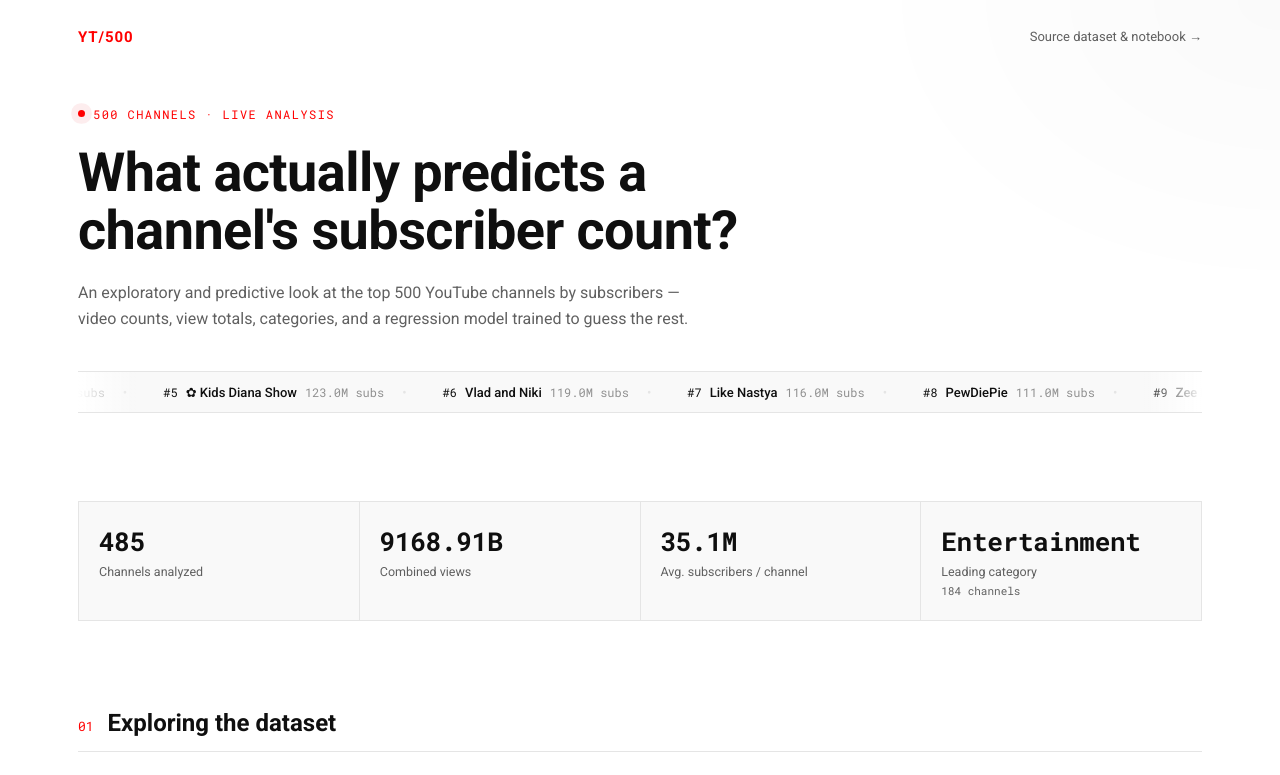
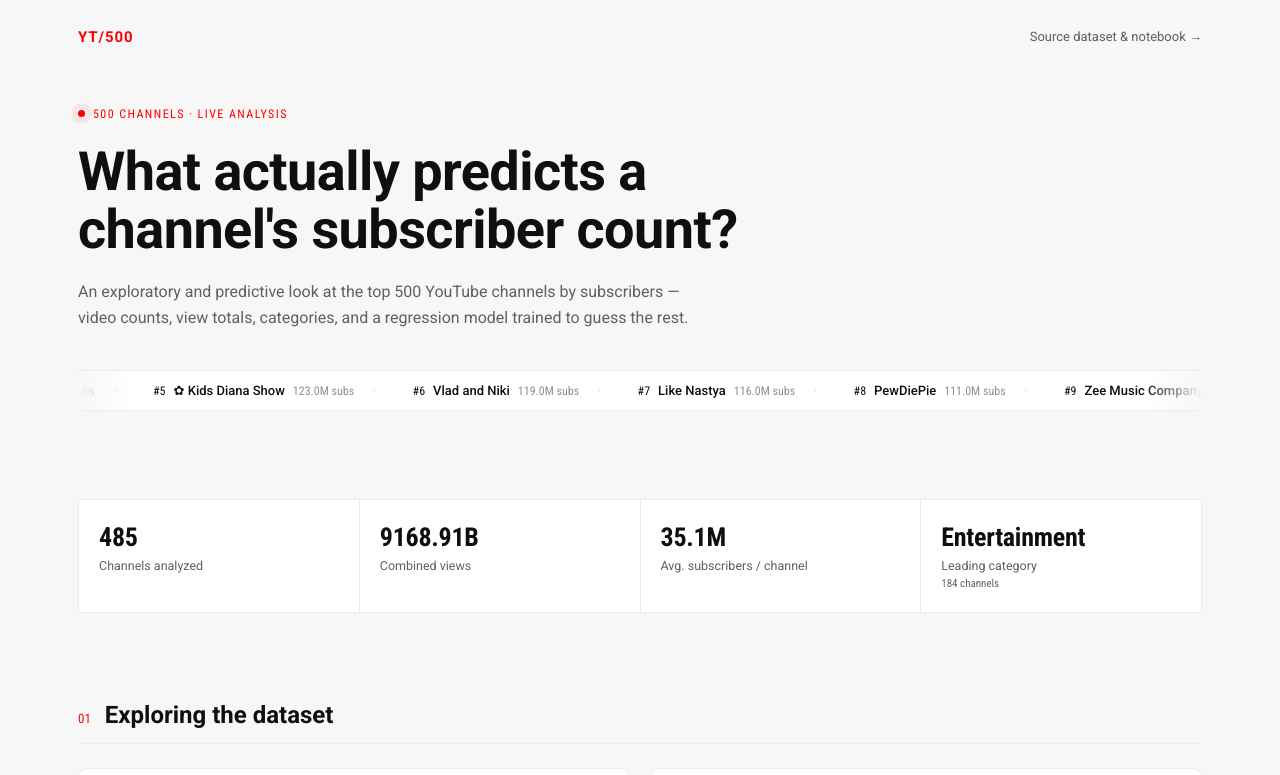
Before and after one commit to ashwinm656/YouTube-Predictive-Analysis-Insights-from-Top-500-Channels, a React (Vite) app in the folder dashboard/: page / in a window 1280 px wide. Shown: the top 775 px of the page. Built offline with nearby package versions, Linux system fonts and the light colour scheme.

Commit message:
Update index.css

```diff
--- a/dashboard/src/index.css
+++ b/dashboard/src/index.css
@@ -1,22 +1,32 @@
-@import url('https://fonts.googleapis.com/css2?family=Roboto:wght@400;500;700;900&family=Roboto+Mono:wght@400;500;700&display=swap');
+@import url('https://fonts.googleapis.com/css2?family=Roboto:wght@400;500;700;900&family=Roboto+Condensed:wght@400;600;700&family=Roboto+Mono:wght@400;500;700&display=swap');
 
 :root {
-  --bg-void: #ffffff;
-  --bg-panel: #f9f9f9;
-  --bg-panel-raised: #f2f2f2;
-  --line: #e5e5e5;
-  --line-soft: #ededed;
+  --bg-void: #f7f7f8;
+  --bg-panel: #ffffff;
+  --bg-panel-raised: #f1f1f1;
+  --line: #ececec;
+  --line-soft: #f1f1f1;
   --text-primary: #0f0f0f;
   --text-muted: #606060;
   --text-dim: #909090;
+
   --accent-crimson: #ff0000;
+  --accent-crimson-deep: #cc0000;
+  --accent-crimson-dark: #a60000;
+  --accent-crimson-tint: #fff1f1;
+  --accent-crimson-tint2: #ffe2e2;
   --accent-crimson-dim: #ffd6d6;
   --accent-amber: #0f0f0f;
   --accent-teal: #606060;
+  --accent-green: #1e9e5a;
+  --accent-green-tint: #e7f8ee;
+
+  --radius: 14px;
+  --shadow-card: 0 1px 2px rgba(0, 0, 0, 0.04), 0 6px 20px rgba(0, 0, 0, 0.05);
 
   --font-display: 'Roboto', sans-serif;
   --font-body: 'Roboto', sans-serif;
-  --font-mono: 'Roboto Mono', monospace;
+  --font-mono: 'Roboto Condensed', sans-serif;
 }
 
 * { box-sizing: border-box; }
@@ -32,10 +42,7 @@ html, body {
 
 #root {
   min-height: 100vh;
-  background:
-    radial-gradient(ellipse 900px 500px at 15% -10%, rgba(255, 0, 0, 0.05), transparent 60%),
-    radial-gradient(ellipse 700px 500px at 100% 0%, rgba(0, 0, 0, 0.02), transparent 60%),
-    var(--bg-void);
+  background: var(--bg-void);
 }
 
 a { color: inherit; }
@@ -52,7 +59,7 @@ button, input {
 }
 
 :focus-visible {
-  outline: 2px solid var(--accent-amber);
+  outline: 2px solid var(--accent-crimson-deep);
   outline-offset: 2px;
 }
 
```
